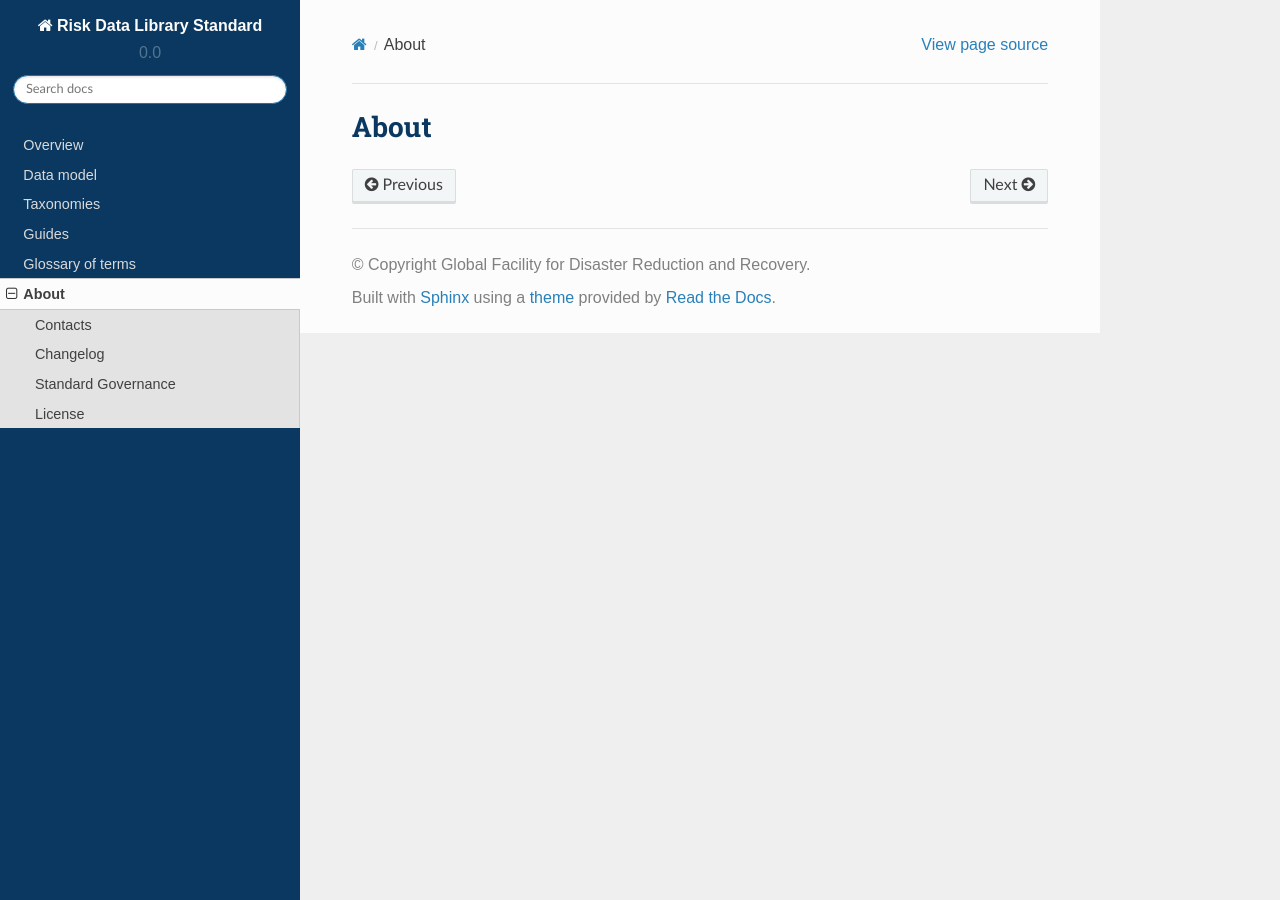
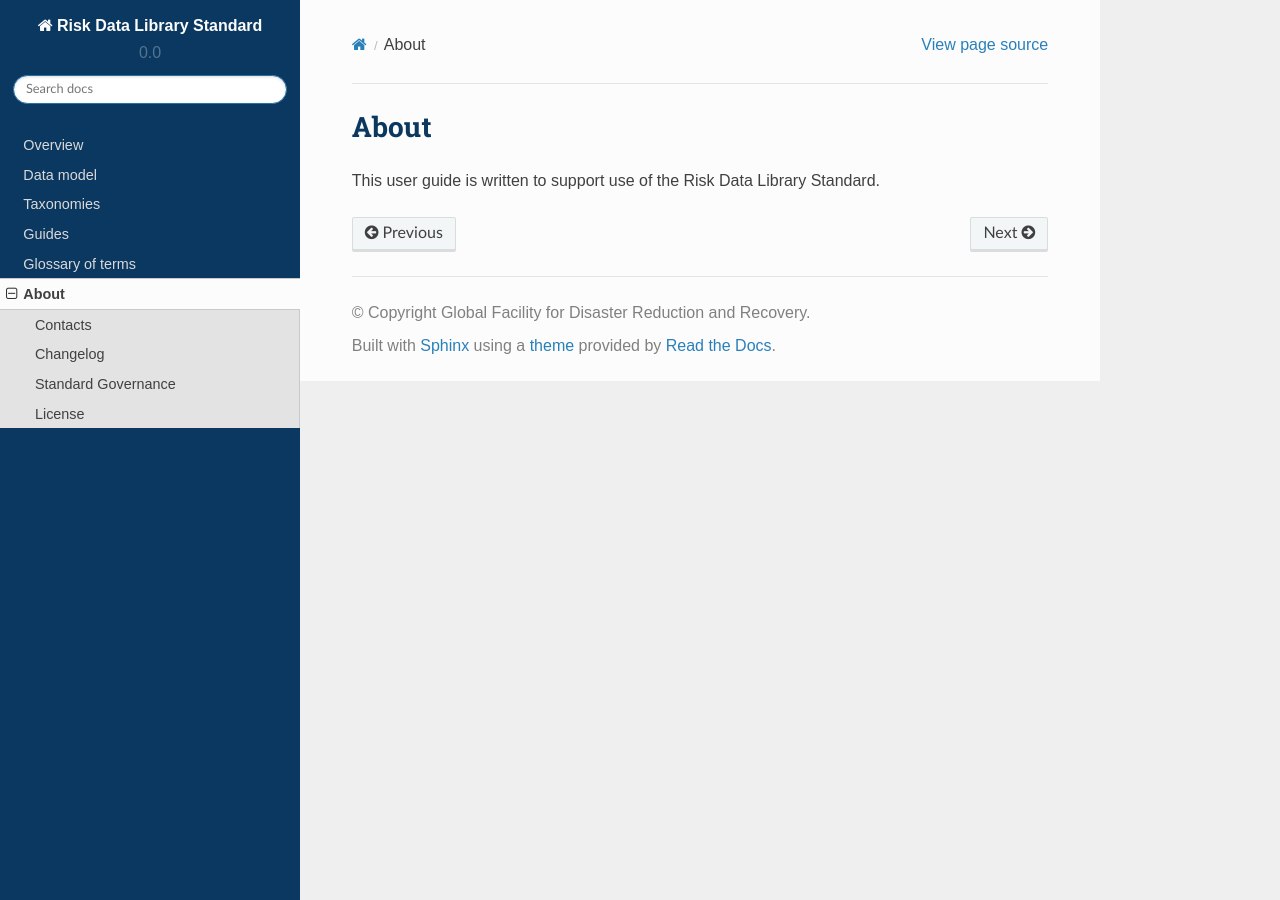
Before and after one commit to GFDRR/rdl-standard, a Sphinx documentation site: the page built from docs/about/index.md, in a window 1280 px wide. Built offline with Sphinx 7.4.7 and the Read the Docs theme 2.0.0, drawn with Linux system fonts in a browser that asks for light colours.

Commit message:
Update about>index.md
minor edits

````diff
--- a/docs/about/index.md
+++ b/docs/about/index.md
@@ -1,5 +1,6 @@
 # About
 
+This user guide is written to support use of the Risk Data Library Standard.
 
 ```{eval-rst}
 .. toctree::
````
